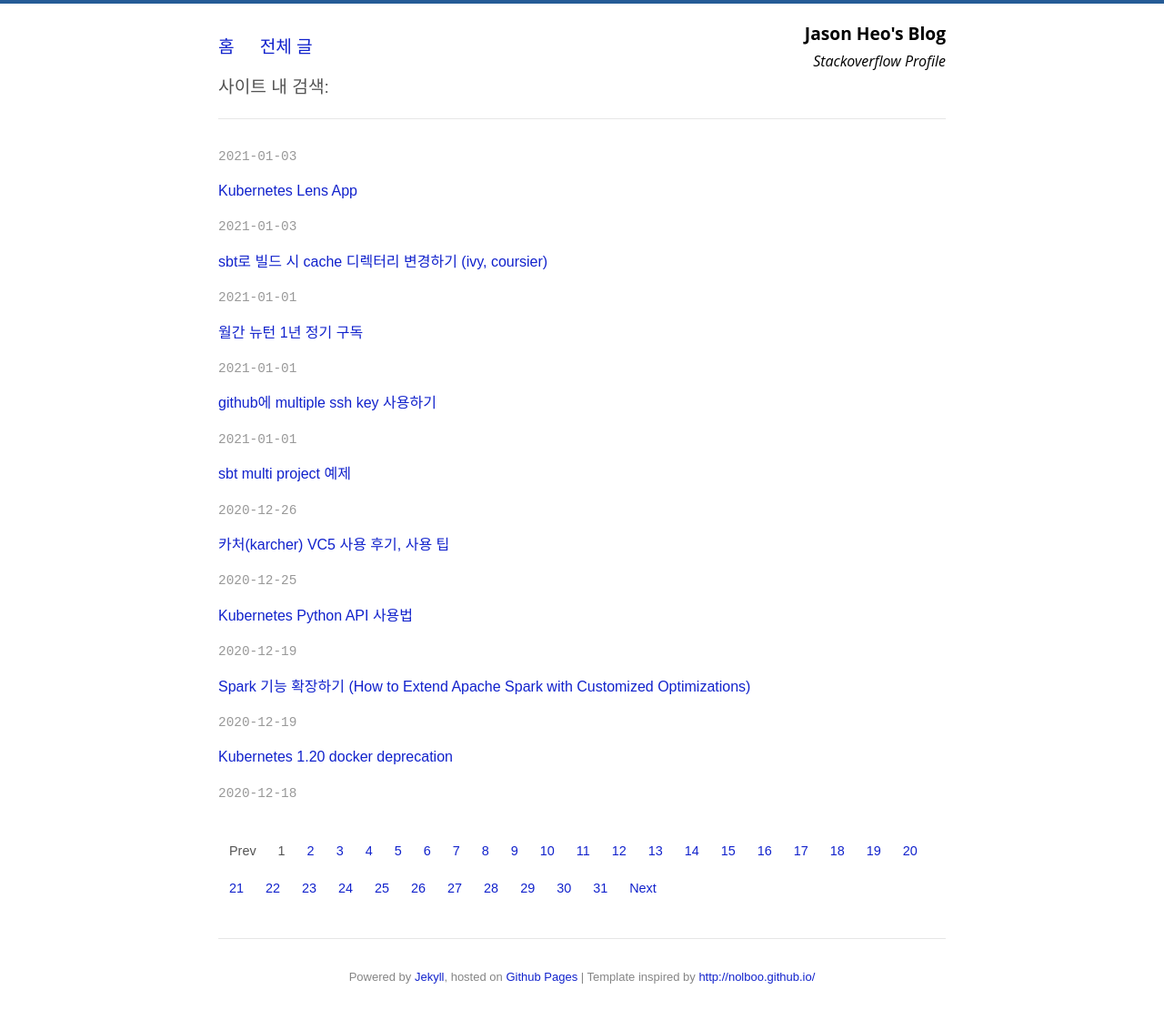
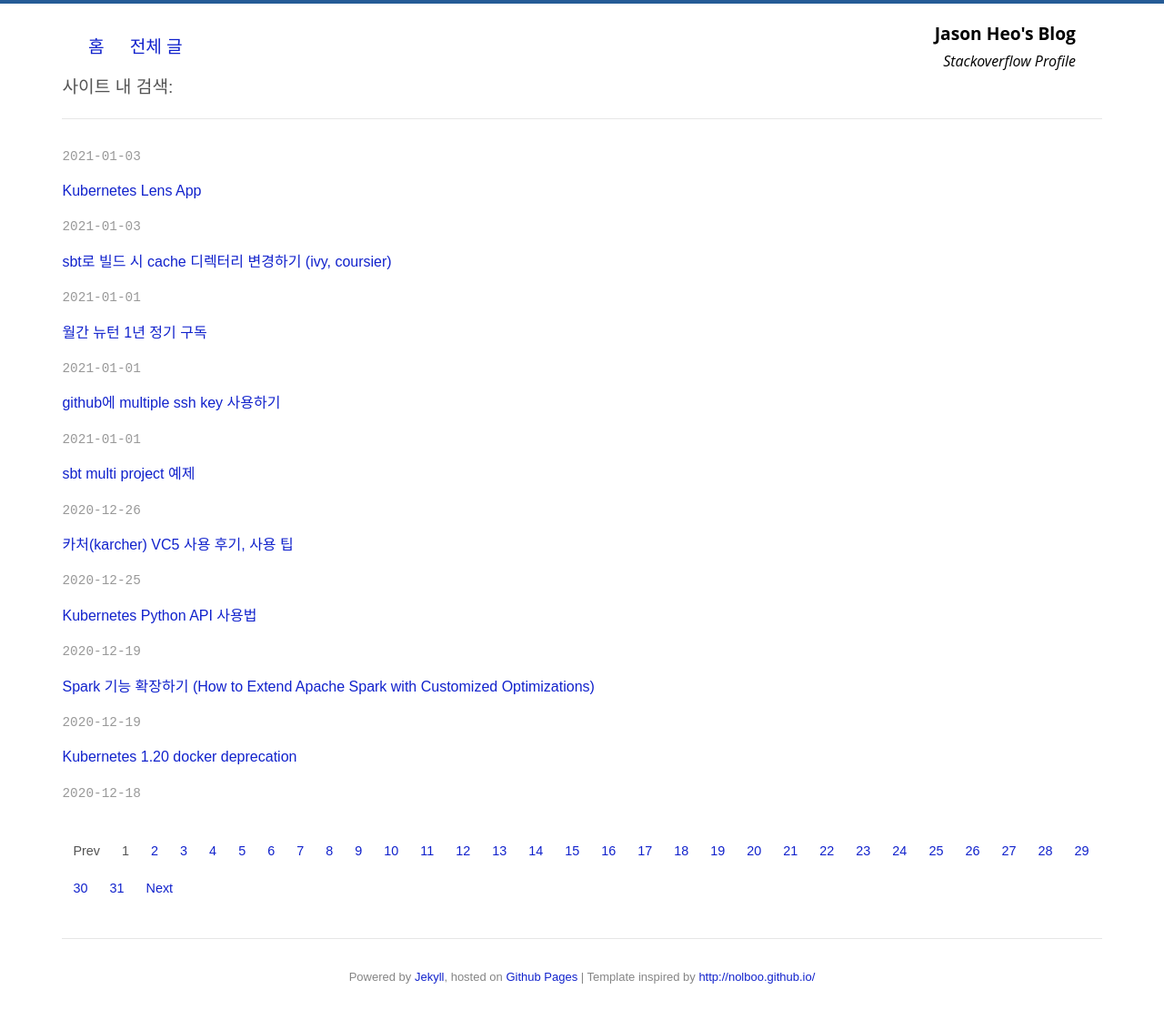
Before and after one commit to jason-heo/jason-heo.github.io, a Jekyll site: the page built from index.html, in a window 1280 px wide. Shown: the whole page at 91% size. Built offline with Jekyll 4.4.1, drawn with Linux system fonts in a browser that asks for light colours; the list of posts is cut into pages by our own code; comment, search, counter and statistics services are not loaded.

Commit message:
max-width: 800px -> 95%

```diff
--- a/css/site.css
+++ b/css/site.css
@@ -142,7 +142,7 @@ a.discreet {
 /* Header and navigation */
 header {
   margin: auto;
-  max-width: 800px;
+  max-width: 95%;
   width: 100%;
   font-family: 'Open Sans', sans-serif;
   font-weight: bold;
@@ -300,7 +300,7 @@ ul.posts .date {
 
 .site {
   text-align: justify;
-  max-width: 800px;
+  max-width: 95%;
   margin: 1em auto 1em;
   line-height: 1.5em;
 }
```
